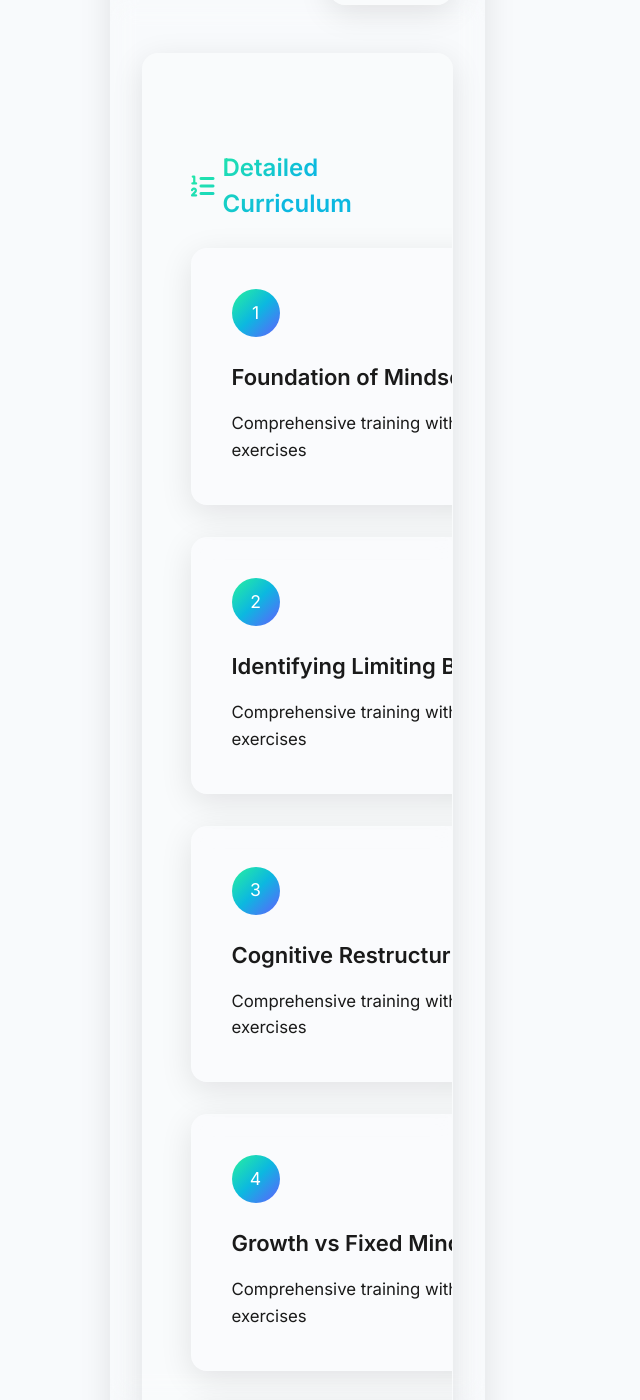
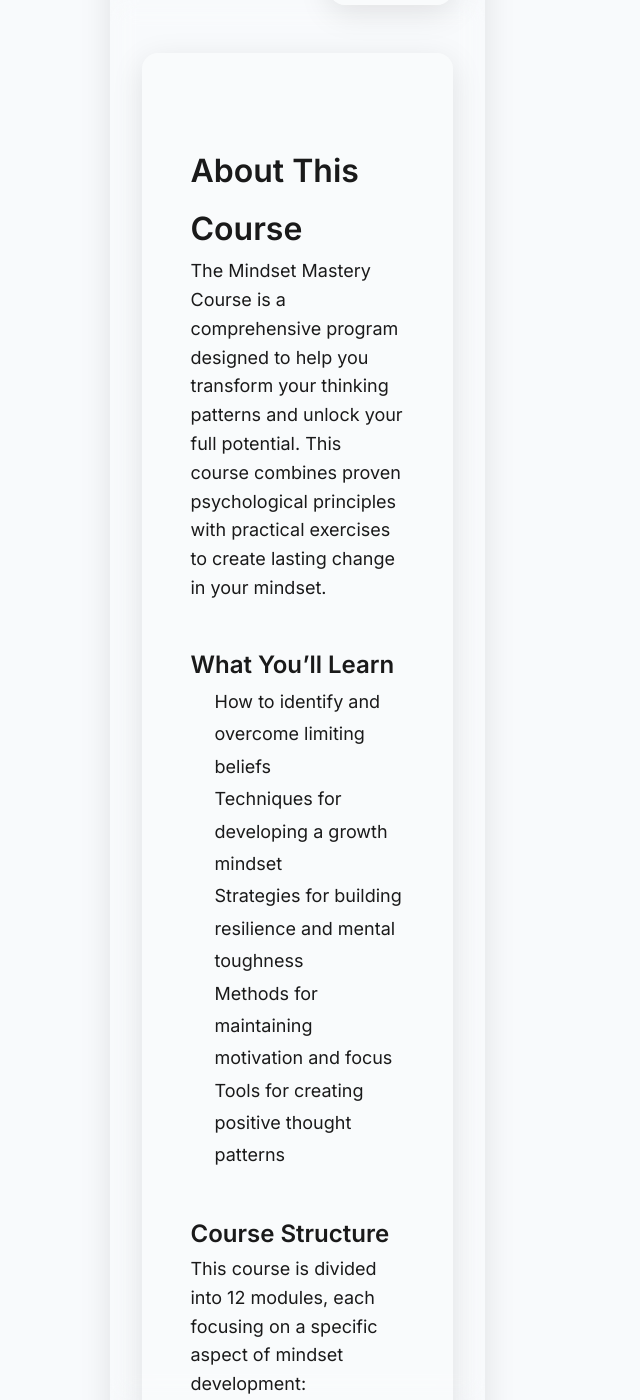
Before and after one commit to WillEasyStart/portfolio.github.io, a Jekyll site: the page built from _shop_items/skill-development-kit.md, in a window 1280 px wide and 1400 px high, scrolled down 1116 px. Shown: the whole window, without its empty margins (343-983 px from the left). Built offline with Jekyll 4.4.1, drawn with Linux system fonts in a browser that asks for light colours; nearby versions of some CDN libraries; some of the changed text lies outside the part shown.

Commit message:
Update skill-development-kit.md

```diff
--- a/_shop_items/skill-development-kit.md
+++ b/_shop_items/skill-development-kit.md
@@ -8,3 +8,49 @@
 image: "https://images.unsplash.com/photo-1553877522-43269d4ea984?q=80&w=2670"
 stripe_link: "#"
 ---
+
+
+## About This Course
+
+The **Mindset Mastery Course** is a comprehensive program designed to help you transform your thinking patterns and unlock your full potential. This course combines proven psychological principles with practical exercises to create lasting change in your mindset.
+
+### What You'll Learn
+
+- How to identify and overcome limiting beliefs
+- Techniques for developing a growth mindset
+- Strategies for building resilience and mental toughness
+- Methods for maintaining motivation and focus
+- Tools for creating positive thought patterns
+
+### Course Structure
+
+This course is divided into 12 modules, each focusing on a specific aspect of mindset development:
+
+1. **Foundation of Mindset** - Understanding the basics
+2. **Identifying Limiting Beliefs** - Recognizing what holds you back
+3. **Cognitive Restructuring** - Changing thought patterns
+4. **Growth vs Fixed Mindset** - Developing adaptability
+5. **Resilience Building** - Bouncing back from setbacks
+6. **Motivation Mastery** - Maintaining drive and focus
+7. **Positive Psychology** - Cultivating optimism
+8. **Habit Formation** - Creating lasting change
+9. **Stress Management** - Handling pressure effectively
+10. **Goal Setting** - Achieving your objectives
+11. **Visualization Techniques** - Mental rehearsal for success
+12. **Maintaining Progress** - Long-term mindset maintenance
+
+### Who This Course Is For
+
+- Individuals looking to overcome mental barriers
+- Professionals seeking to enhance their performance
+- Students wanting to improve their learning mindset
+- Anyone interested in personal development and growth
+
+### Bonus Materials
+
+- **Mindset Assessment Quiz** - Evaluate your current mindset
+- **Daily Affirmations Guide** - Positive reinforcement tools
+- **Progress Tracking Templates** - Monitor your development
+- **Recommended Reading List** - Further learning resources
+
+Transform your thinking, transform your life. Start your mindset mastery journey today!
```
